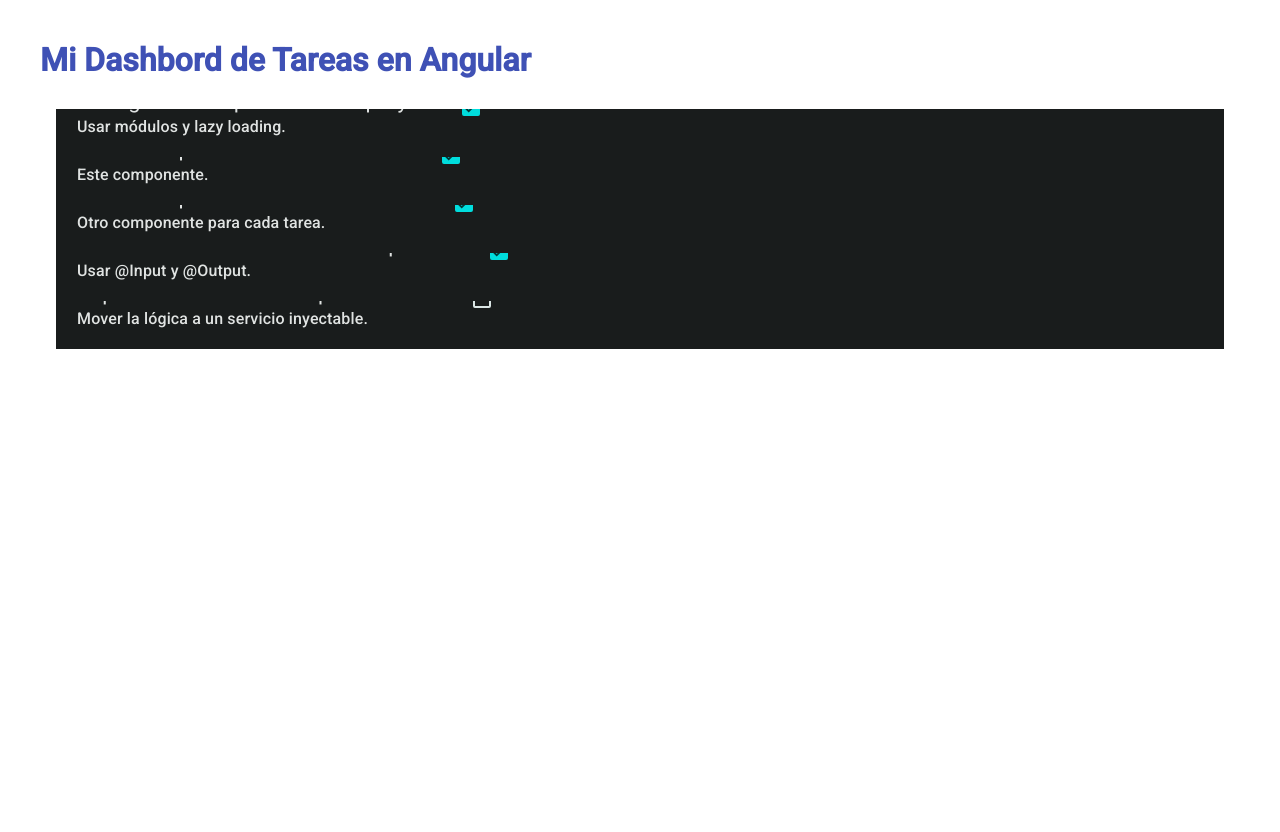
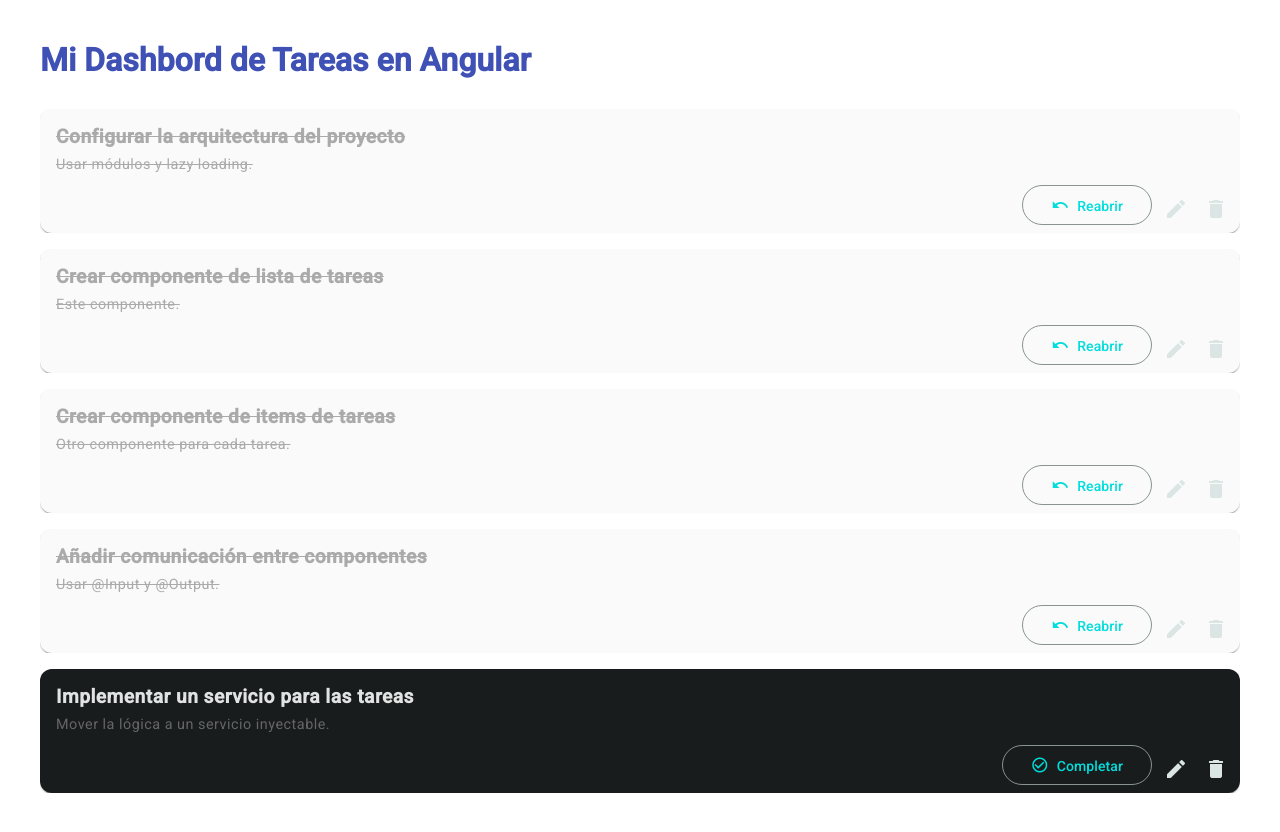
Before and after one commit to MarcoAndresSilva/Dashboard-Task-Pro, an Angular app: page /tasks in a window 1280 px wide. Shown: the top 832 px of the page. Before the commit the page ends 800 px from the top, so only its background shows below. Built offline with nearby package versions, Linux system fonts and the light colour scheme.

Commit message:
feat: mejorando el ux/ui up

```diff
--- a/src/app/tasks/components/task-item/task-item.component.html
+++ b/src/app/tasks/components/task-item/task-item.component.html
@@ -13,23 +13,27 @@
 
 <!-- usare Material -->
 
-<mat-card class="task-item-container" [ngClass]="{ 'completed-task': task?.completed }">
-    <mat-card-header>
-        <mat-checkbox
-            class="task-checkbox"
-            [checked]="task?.completed"
-            (change)="onToggleComplete()">
-        </mat-checkbox>
-        <mat-card-title>{{ task?.title }}</mat-card-title>
-        <mat-card-subtitle>{{ task?.description }}</mat-card-subtitle>
-    </mat-card-header>
+<mat-card [ngClass]="{ 'completed-task-card': task?.completed }">
+    <mat-card-content>
+        <div class="task-info">
+            <h3 class="task-title">{{ task?.title }}</h3>
+            <p class="task-description">{{ task?.description }}</p>
+        </div>
+    </mat-card-content>
 
-    <mat-card-actions aligbn="end">
+    <mat-card-actions align="end">
+        <button mat-stroked-button (click)="onToggleComplete()">
+            <mat-icon>{{ task?.completed ? 'undo' : 'check_circle_outline' }}</mat-icon>
+            <span>{{ task?.completed ? 'Reabrir' : 'Completar' }}</span>
+        </button>
+
         <button mat-icon-button color="primary" aria-label="Editar tarea">
             <mat-icon>edit</mat-icon>
         </button>
+
         <button mat-icon-button color="warn" aria-label="Eliminar tarea">
             <mat-icon>delete</mat-icon>
         </button>
     </mat-card-actions>
+
 </mat-card>
--- a/src/app/tasks/components/task-item/task-item.component.scss
+++ b/src/app/tasks/components/task-item/task-item.component.scss
@@ -4,32 +4,39 @@
 }
 
 mat-card {
+  display: flex; // Usamos flexbox para alinear contenido y acciones
+  flex-direction: column;
   transition: all 0.3s ease-in-out;
-  border-left: 5px solid transparent;
+}
 
-  &:hover:not(.completed-task-card) {
-    // La elevación se aplica con una simple sombra.
-    box-shadow: 0 5px 5px -3px rgba(0,0,0,.2),
-                0 8px 10px 1px rgba(0,0,0,.14),
-                0 3px 14px 2px rgba(0,0,0,.12);
+mat-card-content {
+  flex-grow: 1; // Permite que el contenido ocupe el espacio disponible
+}
+
+.task-title {
+  margin-top: 0;
+  margin-bottom: 4px;
+  font-size: 1.2em;
+}
+
+.task-description {
+  font-size: 0.9em;
+  color: #666;
+  margin: 0;
+}
+
+// El span dentro de los botones necesita alineación
+button span, button mat-icon {
+  vertical-align: middle;
+  margin: 0 4px;
+}
+
+// --- ESTILOS PARA TAREAS COMPLETADAS ---
+.completed-task-card {
+  background-color: #fafafa; // Un gris muy suave
+
+  .task-title, .task-description {
+    text-decoration: line-through;
+    color: #aaa;
   }
 }
-
-.task-checkbox {
-  margin-right: 16px;
-}
-
-.completed-task-card {
-  background-color: #f5f5f5;      // Color gris claro
-  border-left-color: #66bb6a;    // Color verde
-
-  .mat-card-title, .mat-card-subtitle {
-    text-decoration: line-through;
-    color: #bdbdbd;             // Color gris para el texto
-  }
-
-  // Sombra sutil para tareas completadas
-  box-shadow: 0 2px 1px -1px rgba(0,0,0,.2),
-              0 1px 1px 0 rgba(0,0,0,.14),
-              0 1px 3px 0 rgba(0,0,0,.12);
-}
--- a/src/app/tasks/components/task-list/task-list.component.html
+++ b/src/app/tasks/components/task-list/task-list.component.html
@@ -12,7 +12,7 @@
 
     <!-- usamos el componente de lista de Material -->
     <mat-list role="list">
-        <mat-list-item role="listitem" *ngFor="let currentTask of tasks">
+        <mat-list-item class="multiline-item" role="listitem" *ngFor="let currentTask of tasks">
             <app-task-item
                 [task]="currentTask"
                 (toggleComplete)="handleToggleComplete($event)">
--- a/src/app/tasks/components/task-list/task-list.component.scss
+++ b/src/app/tasks/components/task-list/task-list.component.scss
@@ -6,3 +6,9 @@
 h1 {
   color: #3f51b5; // El color primario de Indigo/Pink
 }
+
+.multiline-item {
+  height: auto !important;
+  padding: 0 !important;
+  margin-bottom: 16px; // Añadimos separación entre tarjetas
+}
```
